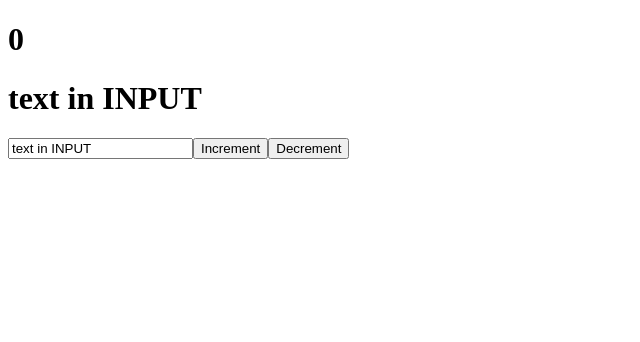
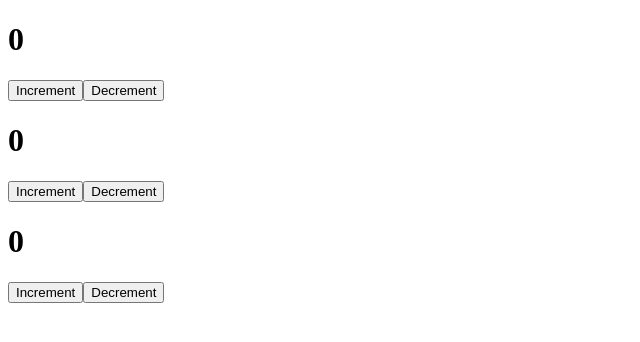
Before and after one commit to Viacheslav-ua/rf-course, a React (Create React App) app: page / in a window 1280 px wide. Shown: the top 342 px of the page, without its empty margins (0-640 px from the left). Built offline with nearby package versions, Linux system fonts and the light colour scheme.

Commit message:
added component

```diff
--- a/src/App.js
+++ b/src/App.js
@@ -1,30 +1,14 @@
 import React from "react";
-import { useState } from "react";
+import Counter from "./components/Counter";
 
 function App() {
 
-  const [likes, setLikes] = useState(0)
-  const [value, setValue] = useState('text in INPUT')
-
-  function increment() {
-    setLikes(likes + 1)
-  }
-
-  function decrement() {
-    setLikes(likes - 1)
-  }
 
   return (
-    <div className="App">
-      <h1>{likes}</h1>
-      <h1>{value}</h1>
-      <input
-        type="text"
-        value={value}
-        onChange={event => setValue(event.target.value)}
-      />
-      <button onClick={increment}>Increment</button>
-      <button onClick={decrement}>Decrement</button>
+    <div>
+      <Counter />
+      <Counter />
+      <Counter />
     </div>
   );
 }
--- /dev/null
+++ b/src/components/Counter.jsx
@@ -0,0 +1,24 @@
+import { useState } from "react";
+
+const Counter = () => {
+
+  const [count, setCount] = useState(0)
+
+  const increment = () => {
+    setCount(count + 1)
+  }
+
+  const decrement = () =>  {
+    setCount(count - 1)
+  }
+
+  return (
+    <div>
+      <h1>{count}</h1>
+      <button onClick={increment}>Increment</button>
+      <button onClick={decrement}>Decrement</button>
+    </div>
+  )
+};
+
+export default Counter;
```
